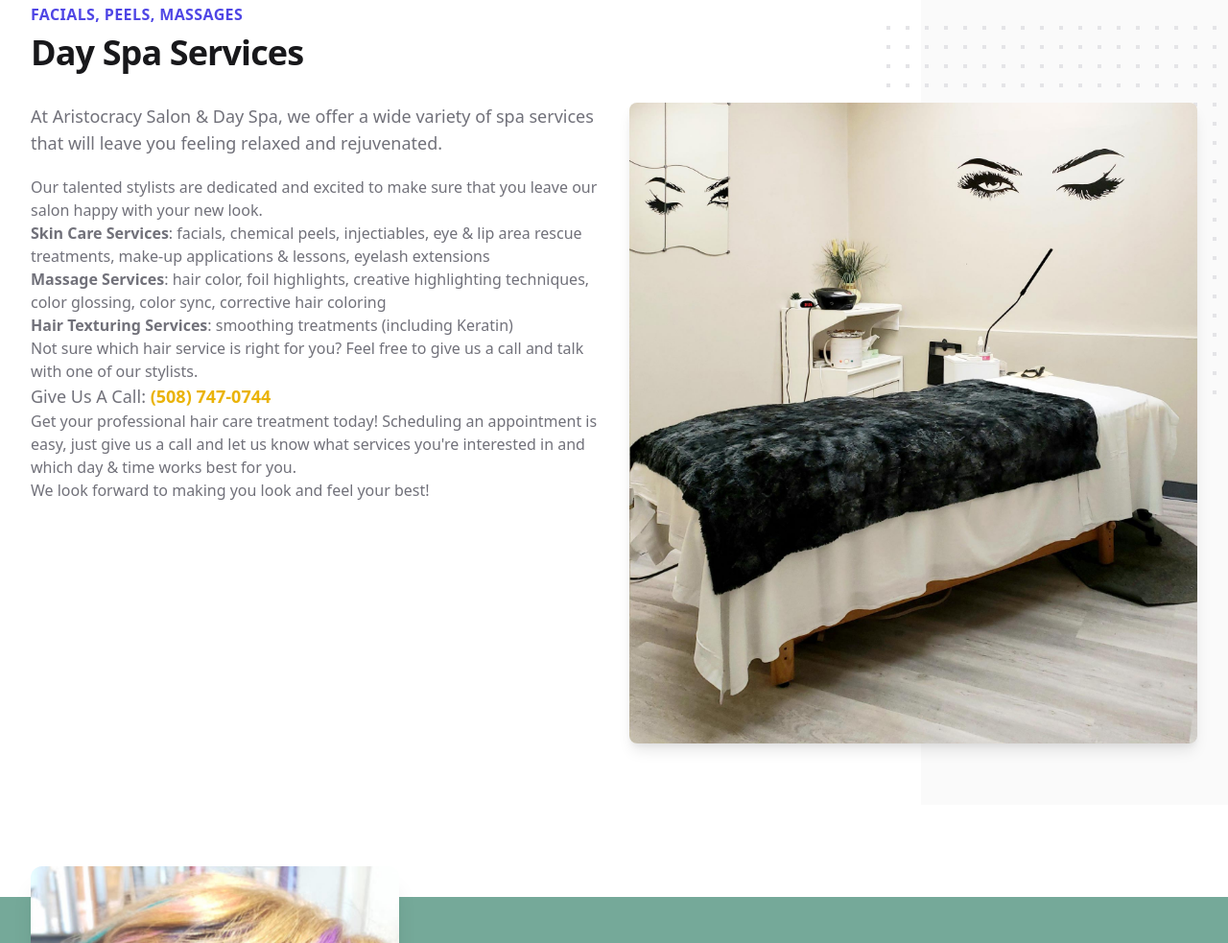
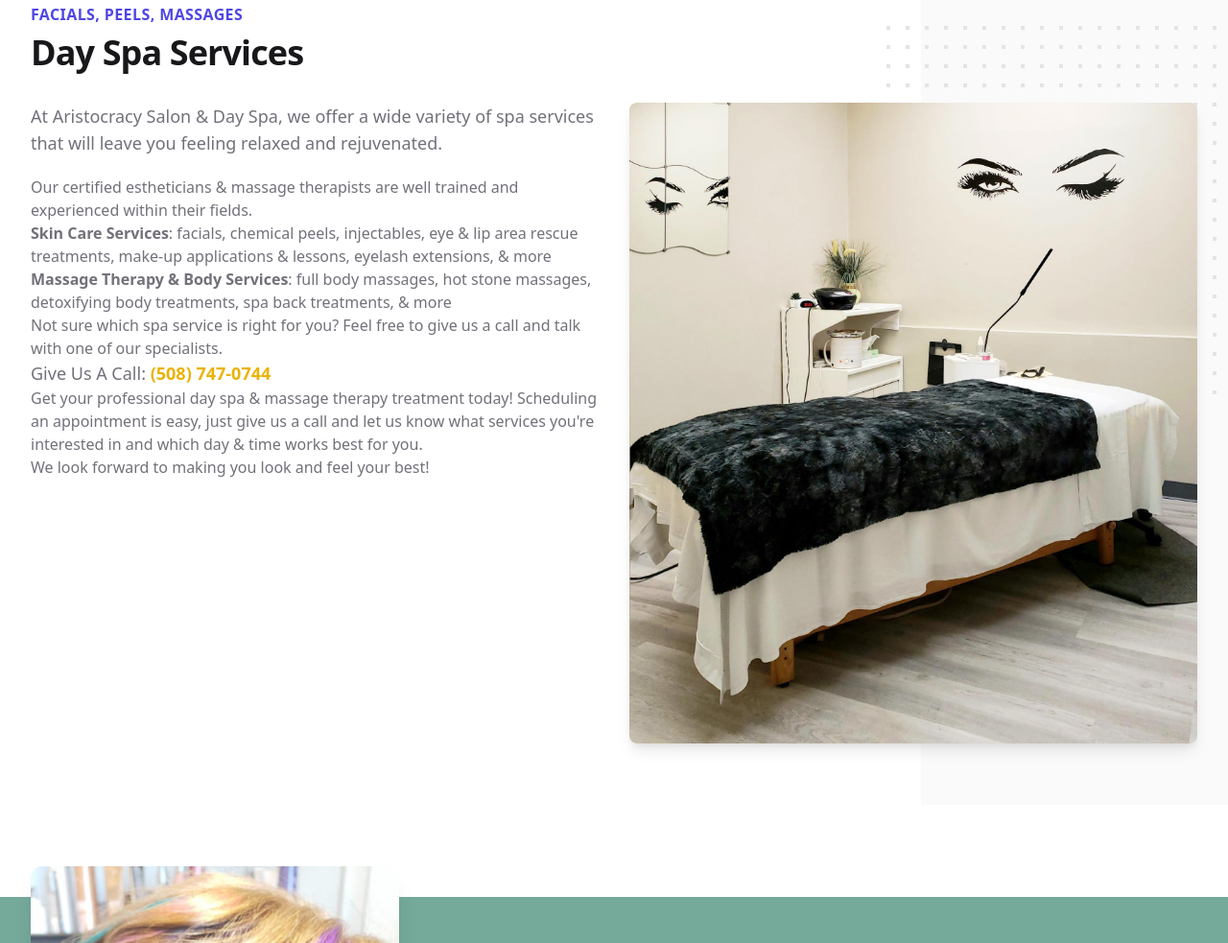
Before and after one commit to JohnGrattan/iwanttoseemysite.com, a Gatsby site in the folder web/: page / in a window 1280 px wide. Shown: the part 5321-6304 px from the top of the page at 96% size. Built offline with nearby package versions, Linux system fonts and the light colour scheme; Gatsby itself is replaced by a stand-in of ours; what @tailwindcss/typography would draw is missing.

Commit message:
Updated spa services home section

```diff
--- a/web/src/components/views/home/ServicesSpaHome.jsx
+++ b/web/src/components/views/home/ServicesSpaHome.jsx
@@ -91,28 +91,24 @@ const ServicesSpaHome = () => {
             </div>
             <div className="mt-5 prose prose-indigo text-gray-500 mx-auto lg:max-w-none lg:row-start-1 lg:col-start-1">
               <p>
-                Our talented stylists are dedicated and excited to make sure
-                that you leave our salon happy with your new look.
+                Our certified estheticians & massage therapists are well trained
+                and experienced within their fields.
               </p>
               <ul>
                 <li>
                   <strong>Skin Care Services</strong>: facials, chemical peels,
-                  injectiables, eye & lip area rescue treatments, make-up
-                  applications & lessons, eyelash extensions
+                  injectables, eye & lip area rescue treatments, make-up
+                  applications & lessons, eyelash extensions, & more
                 </li>
                 <li>
-                  <strong>Massage Services</strong>: hair color, foil
-                  highlights, creative highlighting techniques, color glossing,
-                  color sync, corrective hair coloring
-                </li>
-                <li>
-                  <strong>Hair Texturing Services</strong>: smoothing treatments
-                  (including Keratin)
+                  <strong>Massage Therapy & Body Services</strong>: full body
+                  massages, hot stone massages, detoxifying body treatments, spa
+                  back treatments, & more
                 </li>
               </ul>
               <p>
-                Not sure which hair service is right for you? Feel free to give
-                us a call and talk with one of our stylists.
+                Not sure which spa service is right for you? Feel free to give
+                us a call and talk with one of our specialists.
               </p>
               <h3>
                 Give Us A Call:{' '}
@@ -123,10 +119,10 @@ const ServicesSpaHome = () => {
                 </a>
               </h3>
               <p>
-                Get your professional hair care treatment today! Scheduling an
-                appointment is easy, just give us a call and let us know what
-                services you're interested in and which day & time works best
-                for you.
+                Get your professional day spa & massage therapy treatment today!
+                Scheduling an appointment is easy, just give us a call and let
+                us know what services you're interested in and which day & time
+                works best for you.
               </p>
               <p>We look forward to making you look and feel your best!</p>
             </div>
```
